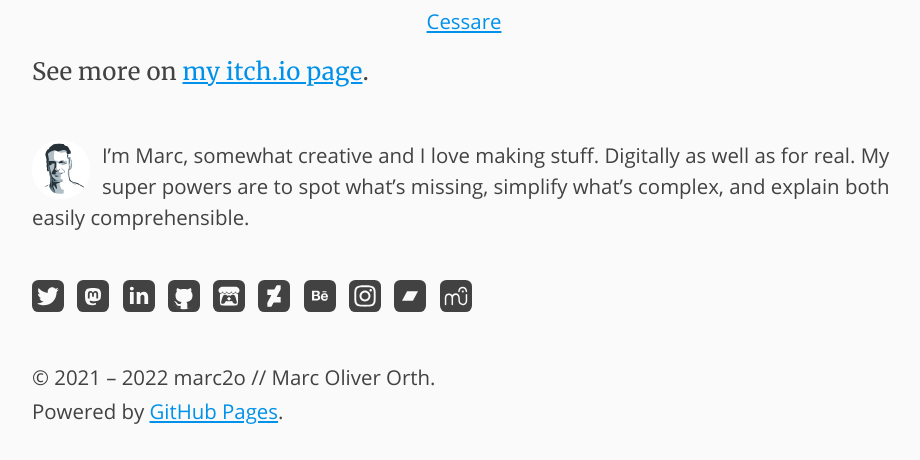
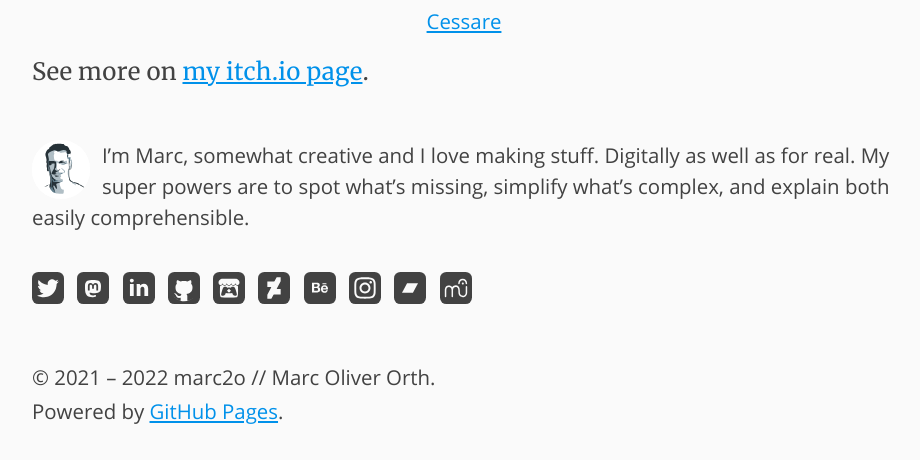
Before and after one commit to marc2o/marc2o.github.io, a Jekyll site: the page built from about.md, in a window 1280 px wide. Shown: the part 4087-4547 px from the top of the page, without its empty margins (176-1096 px from the left). Built offline with Jekyll 4.4.1, drawn with Linux system fonts in a browser that asks for light colours.

Commit message:
Update article.css

```diff
--- a/assets/css/article.css
+++ b/assets/css/article.css
@@ -426,7 +426,7 @@ th {
 /* follow */
 ul.follow {
     list-style: none;
-    margin: 3rem 0 0 0;
+    margin: 2.5rem 0 0 0;
     padding: 0;
 }
 
@@ -439,6 +439,10 @@ ul.follow>li:not(:last-child) {
     border-radius: 20%;
     background: var(--text-color);
     cursor: pointer;
+}
+
+ul.follow>li {
+    margin-top: 0.5rem;
 }
 
 ul.follow li a {
```
